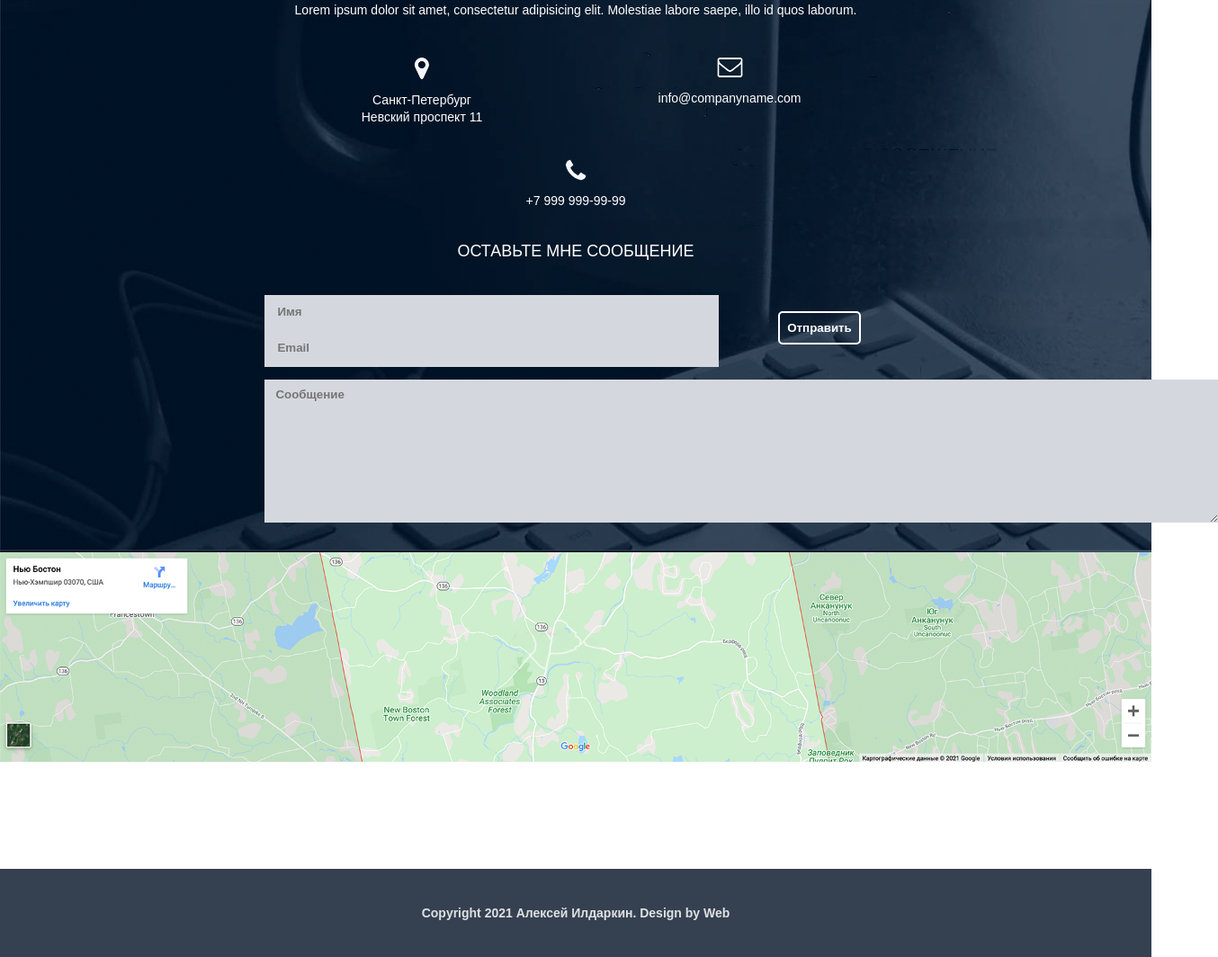
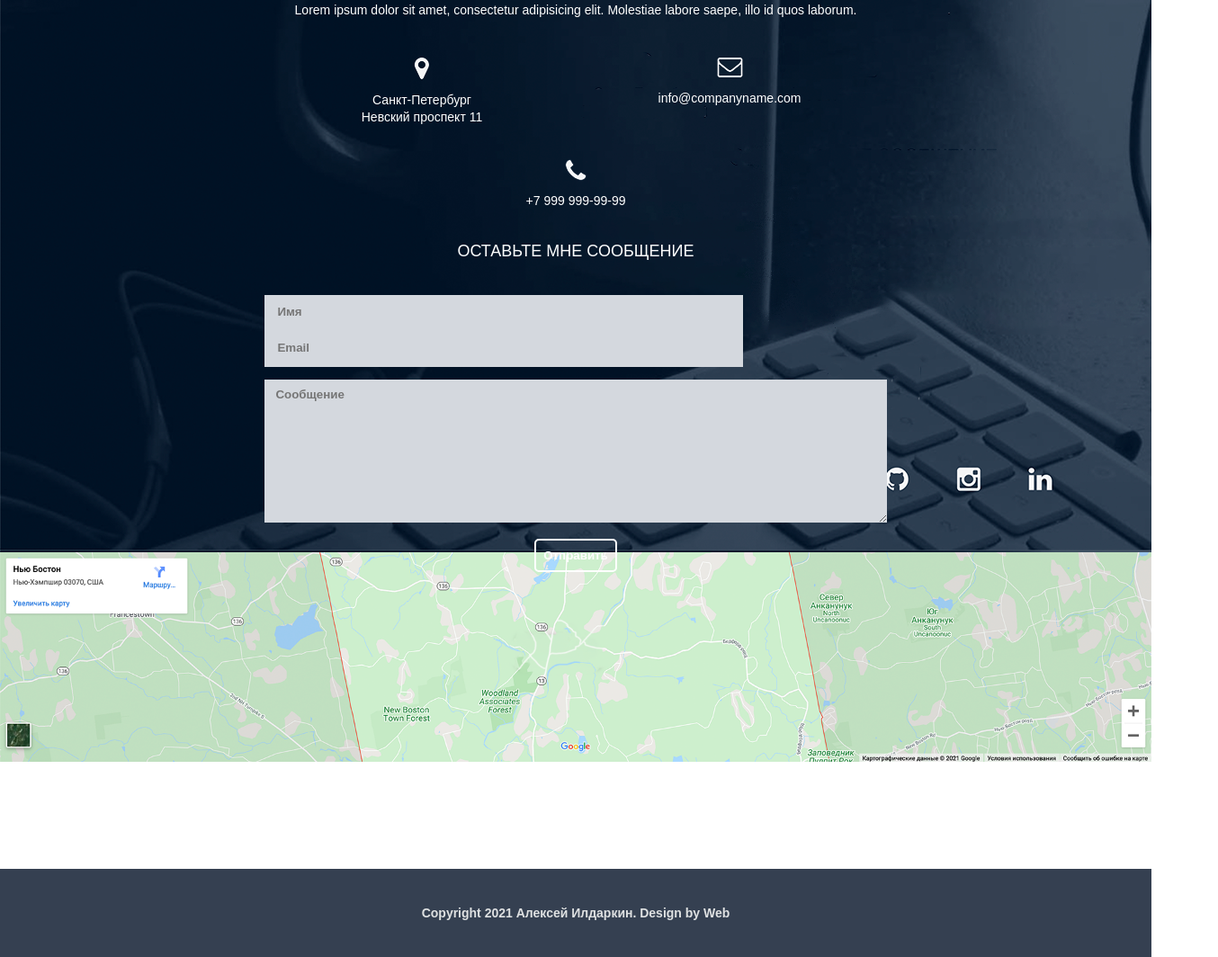
Before and after one commit to d3frag-coder/d3frag-coder.github.io, a plain HTML site: page src/index.html in a window 1280 px wide. Shown: the part 5323-6387 px from the top of the page at 90% size, 1354 px wide, since content can reach past the window. Drawn offline with nearby package versions, Linux system fonts and the light colour scheme.

Commit message:
Add files via upload

```diff
--- a/src/css/style.css
+++ b/src/css/style.css
@@ -343,37 +343,38 @@ select {
 .geo {
     padding-bottom: 5px;
 }
+.contacts_container_input {
+    display: flex;
+    justify-content: space-between;
+    flex-wrap: wrap;
+}
 .container_cont h3 {
     text-transform: uppercase;
     font-size: 18px;
     padding-bottom: 40px;
 }
 [custom_data="name"] {
-    margin-right: 37px;
     border: 1px solid #d4d8de;
     background: none;
     background-color: #d4d8de;
-    float: left;
-    padding: 10px 311px 13px 13px;
+    padding: 10px 13px 13px 13px;
     font-weight: bold;
 }
 [custom_data="mail"] {
     border: 1px solid #d4d8de;
     background: none;
     background-color: #d4d8de;
-    float: left;
-    padding: 10px 311px 13px 13px;
+    padding: 10px 13px 13px 13px;
     font-weight: bold;
 }
 textarea {
-    float: left;
-    padding: 9px 789px 0px 12px;
+    padding: 9px 12px 0px 12px;
     margin-top: 14px;
     background-color: #d4d8de;
     font-weight: bold;
 }
 [custom_data="buttom"] {
-    margin-top: 18px;
+    margin: 18px auto;
     border: 2px solid #fff;
     border-radius: 5px;
     color: #fff;
--- a/src/index.html
+++ b/src/index.html
@@ -221,10 +221,12 @@
                         </div>
                     </div>
                     <h3 class="animate__animated animate__shakeX">Оставьте мне сообщение</h3>
-                    <input type="text" placeholder="Имя" custom_data="name">
-                    <input type="email" placeholder="Email" custom_data="mail">
-                    <textarea name="name1" id="1" cols="30" rows="10" placeholder="Сообщение"></textarea>
-                    <input type="submit" value="Отправить" custom_data="buttom">
+                    <div class="contacts_container_input">
+                        <input type="text" placeholder="Имя" custom_data="name" size="60">
+                        <input type="email" placeholder="Email" custom_data="mail" size="60">
+                        <textarea name="name1" id="1" cols="145" rows="10" placeholder="Сообщение"></textarea>
+                        <input type="submit" value="Отправить" custom_data="buttom">
+                    </div>
                 </div>
             </div>
             <div class="map">
```
